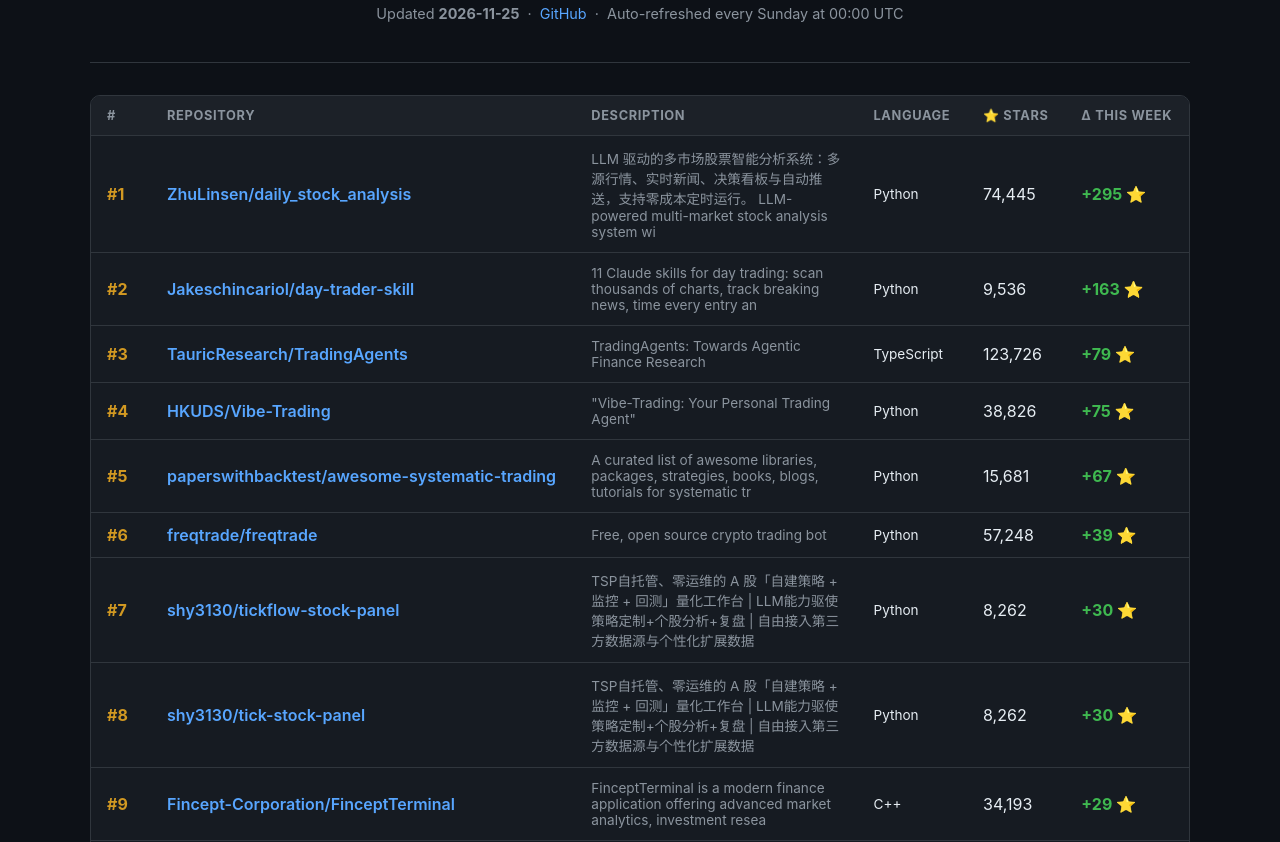
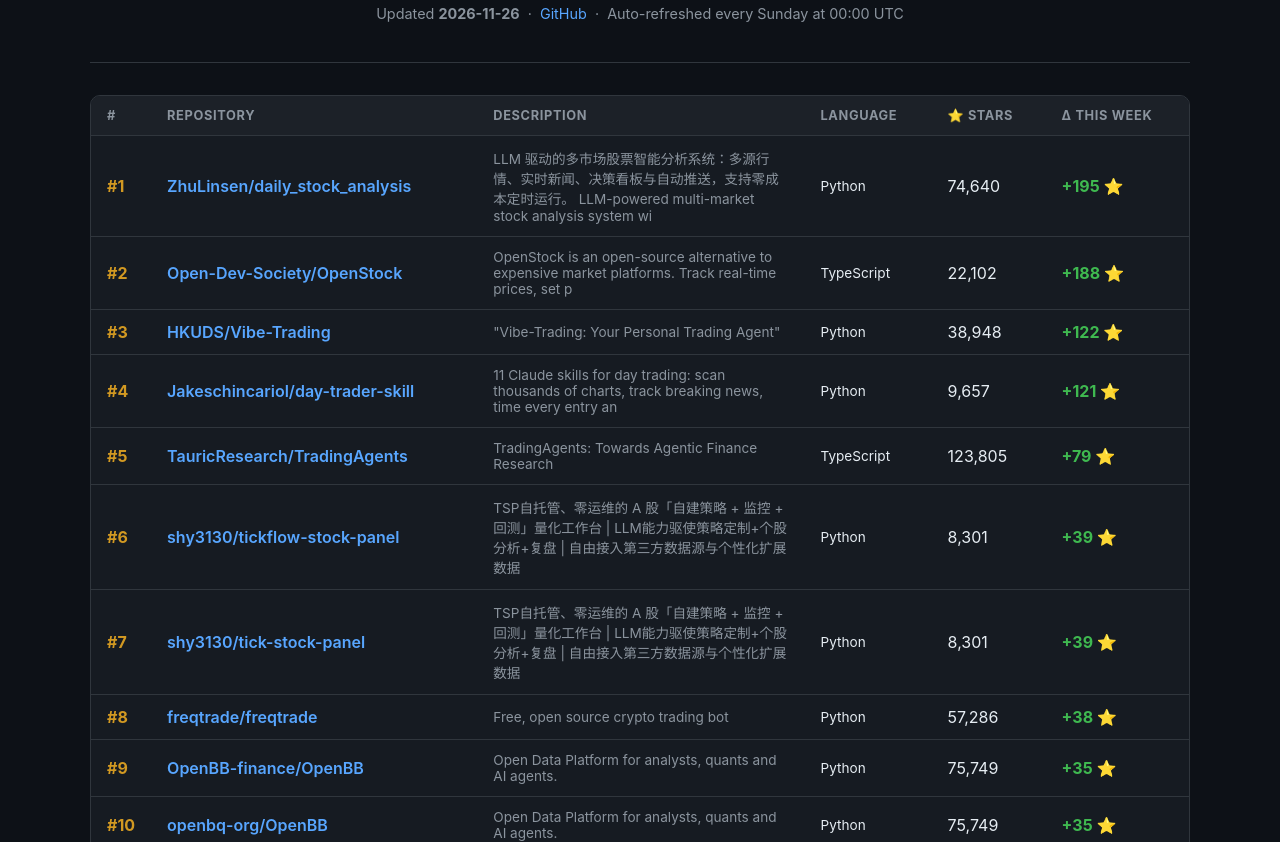
Before and after one commit to davidlifschitz/fastest-growing-finance-repos, a plain HTML site: page docs/index.html in a window 1280 px wide. Shown: the part 110-952 px from the top of the page. Drawn offline with Linux system fonts and the light colour scheme.

Commit message:
chore: daily update 2026-11-26 [skip ci]

```diff
--- a/docs/index.html
+++ b/docs/index.html
@@ -83,7 +83,7 @@
     <header>
       <h1>🚀 Top 10 Fastest-Growing Finance Repos</h1>
       <p class="meta">
-        Updated <strong>2026-11-25</strong> &nbsp;·&nbsp;
+        Updated <strong>2026-11-26</strong> &nbsp;·&nbsp;
         <a href="https://github.com/davidlifschitz/fastest-growing-finance-repos">GitHub</a> &nbsp;·&nbsp;
         Auto-refreshed every Sunday at 00:00 UTC
       </p>
@@ -108,80 +108,80 @@
       <td class="repo"><a href="https://github.com/ZhuLinsen/daily_stock_analysis" target="_blank" rel="noopener">ZhuLinsen/daily_stock_analysis</a></td>
       <td class="desc">LLM 驱动的多市场股票智能分析系统：多源行情、实时新闻、决策看板与自动推送，支持零成本定时运行。  LLM-powered multi-market stock analysis system wi</td>
       <td class="lang">Python</td>
-      <td class="stars">74,445</td>
-      <td class="delta positive">+295 ⭐</td>
+      <td class="stars">74,640</td>
+      <td class="delta positive">+195 ⭐</td>
     </tr>
     <tr>
       <td class="rank">#2</td>
+      <td class="repo"><a href="https://github.com/Open-Dev-Society/OpenStock" target="_blank" rel="noopener">Open-Dev-Society/OpenStock</a></td>
+      <td class="desc">OpenStock is an open-source alternative to expensive market platforms. Track real-time prices, set p</td>
+      <td class="lang">TypeScript</td>
+      <td class="stars">22,102</td>
+      <td class="delta positive">+188 ⭐</td>
+    </tr>
+    <tr>
+      <td class="rank">#3</td>
+      <td class="repo"><a href="https://github.com/HKUDS/Vibe-Trading" target="_blank" rel="noopener">HKUDS/Vibe-Trading</a></td>
+      <td class="desc">"Vibe-Trading: Your Personal Trading Agent"</td>
+      <td class="lang">Python</td>
+      <td class="stars">38,948</td>
+      <td class="delta positive">+122 ⭐</td>
+    </tr>
+    <tr>
+      <td class="rank">#4</td>
       <td class="repo"><a href="https://github.com/Jakeschincariol/day-trader-skill" target="_blank" rel="noopener">Jakeschincariol/day-trader-skill</a></td>
       <td class="desc">11 Claude skills for day trading: scan thousands of charts, track breaking news, time every entry an</td>
       <td class="lang">Python</td>
-      <td class="stars">9,536</td>
-      <td class="delta positive">+163 ⭐</td>
+      <td class="stars">9,657</td>
+      <td class="delta positive">+121 ⭐</td>
     </tr>
     <tr>
-      <td class="rank">#3</td>
+      <td class="rank">#5</td>
       <td class="repo"><a href="https://github.com/TauricResearch/TradingAgents" target="_blank" rel="noopener">TauricResearch/TradingAgents</a></td>
       <td class="desc">TradingAgents: Towards Agentic Finance Research</td>
       <td class="lang">TypeScript</td>
-      <td class="stars">123,726</td>
+      <td class="stars">123,805</td>
       <td class="delta positive">+79 ⭐</td>
     </tr>
     <tr>
-      <td class="rank">#4</td>
-      <td class="repo"><a href="https://github.com/HKUDS/Vibe-Trading" target="_blank" rel="noopener">HKUDS/Vibe-Trading</a></td>
-      <td class="desc">"Vibe-Trading: Your Personal Trading Agent"</td>
+      <td class="rank">#6</td>
+      <td class="repo"><a href="https://github.com/shy3130/tick-stock-panel" target="_blank" rel="noopener">shy3130/tickflow-stock-panel</a></td>
+      <td class="desc">TSP自托管、零运维的 A 股「自建策略 + 监控 + 回测」量化工作台  | LLM能力驱使策略定制+个股分析+复盘 | 自由接入第三方数据源与个性化扩展数据 </td>
       <td class="lang">Python</td>
-      <td class="stars">38,826</td>
-      <td class="delta positive">+75 ⭐</td>
-    </tr>
-    <tr>
-      <td class="rank">#5</td>
-      <td class="repo"><a href="https://github.com/paperswithbacktest/awesome-systematic-trading" target="_blank" rel="noopener">paperswithbacktest/awesome-systematic-trading</a></td>
-      <td class="desc">A curated list of awesome libraries, packages, strategies, books, blogs, tutorials for systematic tr</td>
-      <td class="lang">Python</td>
-      <td class="stars">15,681</td>
-      <td class="delta positive">+67 ⭐</td>
-    </tr>
-    <tr>
-      <td class="rank">#6</td>
-      <td class="repo"><a href="https://github.com/freqtrade/freqtrade" target="_blank" rel="noopener">freqtrade/freqtrade</a></td>
-      <td class="desc">Free, open source crypto trading bot</td>
-      <td class="lang">Python</td>
-      <td class="stars">57,248</td>
+      <td class="stars">8,301</td>
       <td class="delta positive">+39 ⭐</td>
     </tr>
     <tr>
       <td class="rank">#7</td>
-      <td class="repo"><a href="https://github.com/shy3130/tick-stock-panel" target="_blank" rel="noopener">shy3130/tickflow-stock-panel</a></td>
+      <td class="repo"><a href="https://github.com/shy3130/tick-stock-panel" target="_blank" rel="noopener">shy3130/tick-stock-panel</a></td>
       <td class="desc">TSP自托管、零运维的 A 股「自建策略 + 监控 + 回测」量化工作台  | LLM能力驱使策略定制+个股分析+复盘 | 自由接入第三方数据源与个性化扩展数据 </td>
       <td class="lang">Python</td>
-      <td class="stars">8,262</td>
-      <td class="delta positive">+30 ⭐</td>
+      <td class="stars">8,301</td>
+      <td class="delta positive">+39 ⭐</td>
     </tr>
     <tr>
       <td class="rank">#8</td>
-      <td class="repo"><a href="https://github.com/shy3130/tick-stock-panel" target="_blank" rel="noopener">shy3130/tick-stock-panel</a></td>
-      <td class="desc">TSP自托管、零运维的 A 股「自建策略 + 监控 + 回测」量化工作台  | LLM能力驱使策略定制+个股分析+复盘 | 自由接入第三方数据源与个性化扩展数据 </td>
+      <td class="repo"><a href="https://github.com/freqtrade/freqtrade" target="_blank" rel="noopener">freqtrade/freqtrade</a></td>
+      <td class="desc">Free, open source crypto trading bot</td>
       <td class="lang">Python</td>
-      <td class="stars">8,262</td>
-      <td class="delta positive">+30 ⭐</td>
+      <td class="stars">57,286</td>
+      <td class="delta positive">+38 ⭐</td>
     </tr>
     <tr>
       <td class="rank">#9</td>
-      <td class="repo"><a href="https://github.com/Fincept-Corporation/FinceptTerminal" target="_blank" rel="noopener">Fincept-Corporation/FinceptTerminal</a></td>
-      <td class="desc">FinceptTerminal is a modern finance application offering advanced market analytics, investment resea</td>
-      <td class="lang">C++</td>
-      <td class="stars">34,193</td>
-      <td class="delta positive">+29 ⭐</td>
+      <td class="repo"><a href="https://github.com/openbq-org/OpenBB" target="_blank" rel="noopener">OpenBB-finance/OpenBB</a></td>
+      <td class="desc">Open Data Platform for analysts, quants and AI agents.</td>
+      <td class="lang">Python</td>
+      <td class="stars">75,749</td>
+      <td class="delta positive">+35 ⭐</td>
     </tr>
     <tr>
       <td class="rank">#10</td>
-      <td class="repo"><a href="https://github.com/nautechsystems/nautilus_trader" target="_blank" rel="noopener">nautechsystems/nautilus_trader</a></td>
-      <td class="desc">Production-grade Rust-native trading engine with deterministic event-driven architecture</td>
-      <td class="lang">Rust</td>
-      <td class="stars">31,799</td>
-      <td class="delta positive">+28 ⭐</td>
+      <td class="repo"><a href="https://github.com/openbq-org/OpenBB" target="_blank" rel="noopener">openbq-org/OpenBB</a></td>
+      <td class="desc">Open Data Platform for analysts, quants and AI agents.</td>
+      <td class="lang">Python</td>
+      <td class="stars">75,749</td>
+      <td class="delta positive">+35 ⭐</td>
     </tr>
         </tbody>
       </table>
```
Also changed, not shown: data/tracked_repos.json, 2 other files.
